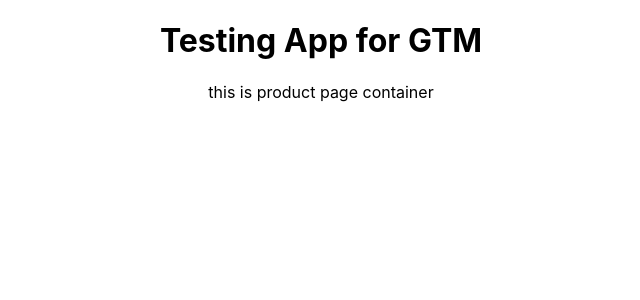
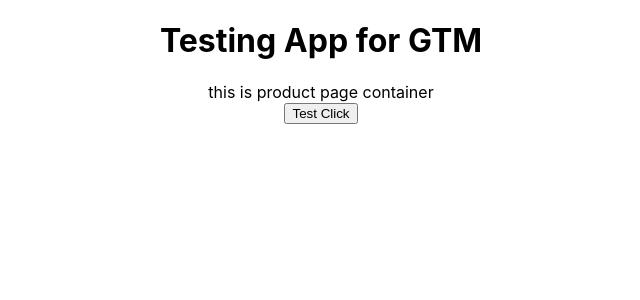
Before and after one commit to TanuAtSoft/use-gtm-widget, a React (Create React App) app: page / in a window 1280 px wide. Shown: the top 300 px of the page, without its empty margins (319-959 px from the left). Built offline with nearby package versions, Linux system fonts and the light colour scheme.

Commit message:
added testClick

```diff
--- a/src/App.js
+++ b/src/App.js
@@ -8,6 +8,7 @@
       <div className='product-page-container' onClick={()=> alert("clicked")}>
         this is product page container
       </div>
+      <button onClick={()=> alert("clicked test Click")}>Test Click</button>
     </div>
   );
 }
```
